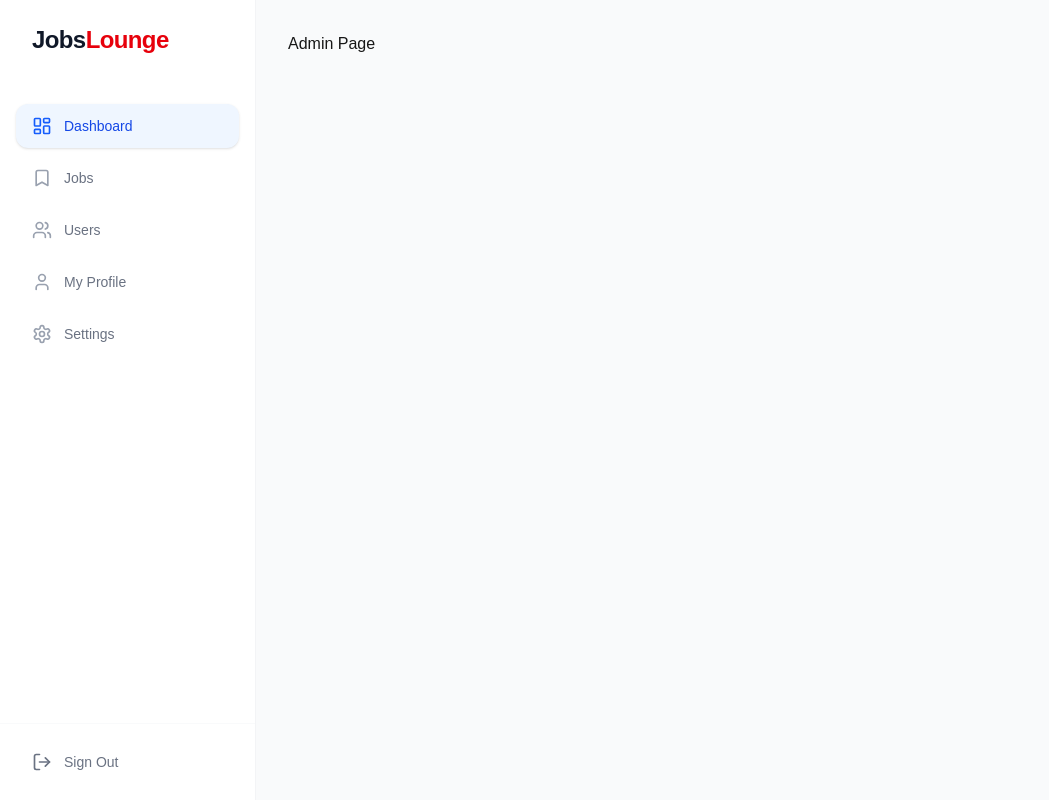
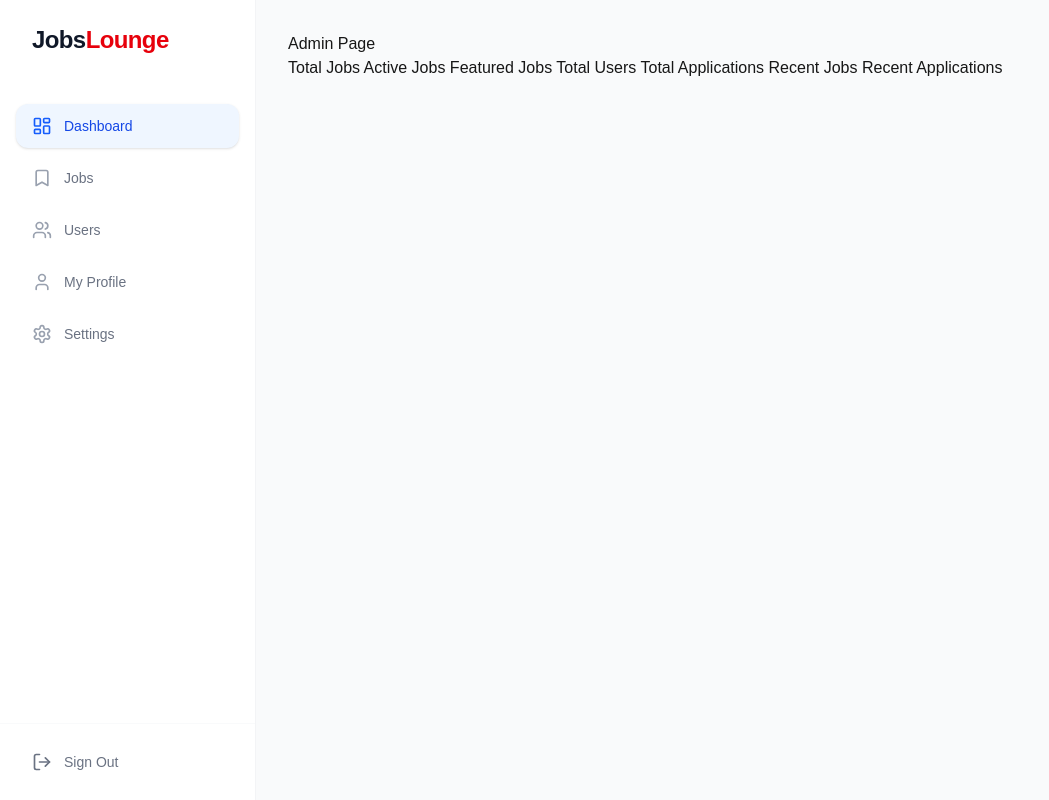
Before and after one commit to Mark-Calthers-Consulting/Jobs-Lounge, a Next.js app: page /admin-center in a window 1280 px wide. Shown: the whole page, without its empty margins (0-1049 px from the left). Built offline with nearby package versions, Linux system fonts and the light colour scheme.

Commit message:
Configure admin auth page

```diff
--- a/app/(admin)/admin-center/(dashboard)/page.tsx
+++ b/app/(admin)/admin-center/(dashboard)/page.tsx
@@ -1,6 +1,23 @@
-const AdminPanel:React.FC = () => {
+const AdminPanel: React.FC = () => {
     return (
-        <div className="">Admin Page</div>
+        <div className="">
+            <div className="">Admin Page</div>
+            <p>
+                Total Jobs
+
+                Active Jobs
+
+                Featured Jobs
+
+                Total Users
+
+                Total Applications
+
+                Recent Jobs
+
+                Recent Applications
+            </p>
+        </div>
     )
 }
 
--- a/app/(admin)/admin-center/login/page.tsx
+++ b/app/(admin)/admin-center/login/page.tsx
@@ -3,7 +3,7 @@ import AdminAuthForm from "@/components/AdminAuthForm"
 const AdminLogin = () => {
   return (
     <div className="flex min-h-screen justify-center items-center">
-      <div className="w-1/3 ring-1 ring-gray-100 py-10 px-8">
+      <div className="w-10/12 md:w-1/2 lg:w-1/3 ring-1 ring-gray-100 py-10 px-8">
         <AdminAuthForm />
       </div>
     </div>
--- a/app/(dashboard)/dashboard/DashboardClient.tsx
+++ b/app/(dashboard)/dashboard/DashboardClient.tsx
@@ -19,7 +19,7 @@ const DashboardClient: React.FC = () => {
 
     return (
         <div>
-            <h1 className='text-3xl'>Welcome back, {userQuery.data.name}!</h1>
+            <h1 className='text-3xl'>Welcome back, {userQuery?.data.name}!</h1>
             <p>Here's what's happening with your job search today. </p>
             <Link href={'/vacancies'}><button className='p-2 rounded shadow'>Go to Vacancies</button></Link>
 
--- a/components/AdminAuthForm.tsx
+++ b/components/AdminAuthForm.tsx
@@ -1,5 +1,7 @@
 'use client'
 import { useLogin, useRegister } from "@/hooks/useAuth"
+import Image from "next/image"
+import Link from "next/link"
 import { useRouter } from "next/navigation"
 import { useState } from "react"
 import { toast } from "sonner"
@@ -21,7 +23,7 @@ const AdminAuthForm: React.FC = () => {
     const loginMutation = useLogin()
 
     const router = useRouter();
-        const handleChange = (e: React.ChangeEvent<HTMLInputElement>) => {
+    const handleChange = (e: React.ChangeEvent<HTMLInputElement>) => {
         const { name, value } = e.target;
         console.log(name, value)
         setAuthData(prev => ({
@@ -36,12 +38,19 @@ const AdminAuthForm: React.FC = () => {
         e.preventDefault();
         const toastId = toast.loading('Logging in...')
         try {
-           const data = await loginMutation.mutateAsync({
+            const data = await loginMutation.mutateAsync({
                 email: authData.email,
                 password: authData.password,
             })
 
             console.log(data)
+            console.log(data.role === 'user')
+
+            if (data.role !== 'admin' && data.role !== 'super-admin') {
+                toast.error('Access denied. Not an admin account.', { id: toastId })
+                router.replace('/auth')
+                return
+            }
 
 
             toast.success('Success!', { id: toastId })
@@ -57,7 +66,8 @@ const AdminAuthForm: React.FC = () => {
 
     return (
         <div className="space-y-4">
-            <h2 className="text-[#003B6D] text-xl lg:text-2xl font-bold">Jobs Lounge Admin Panel</h2>
+            <Link href='/'><Image width={70} height={70} src='/logo.svg' alt='logo' /></Link>
+            <h2 className="text-[#003B6D] text-2xl font-bold">Jobs Lounge Admin Panel</h2>
             <p>Sign in to access the Jobs Lounge administration dashboard and manage the platform.</p>
             <form onSubmit={handleSubmit}>
                 <label htmlFor="" className="flex flex-col">
```
